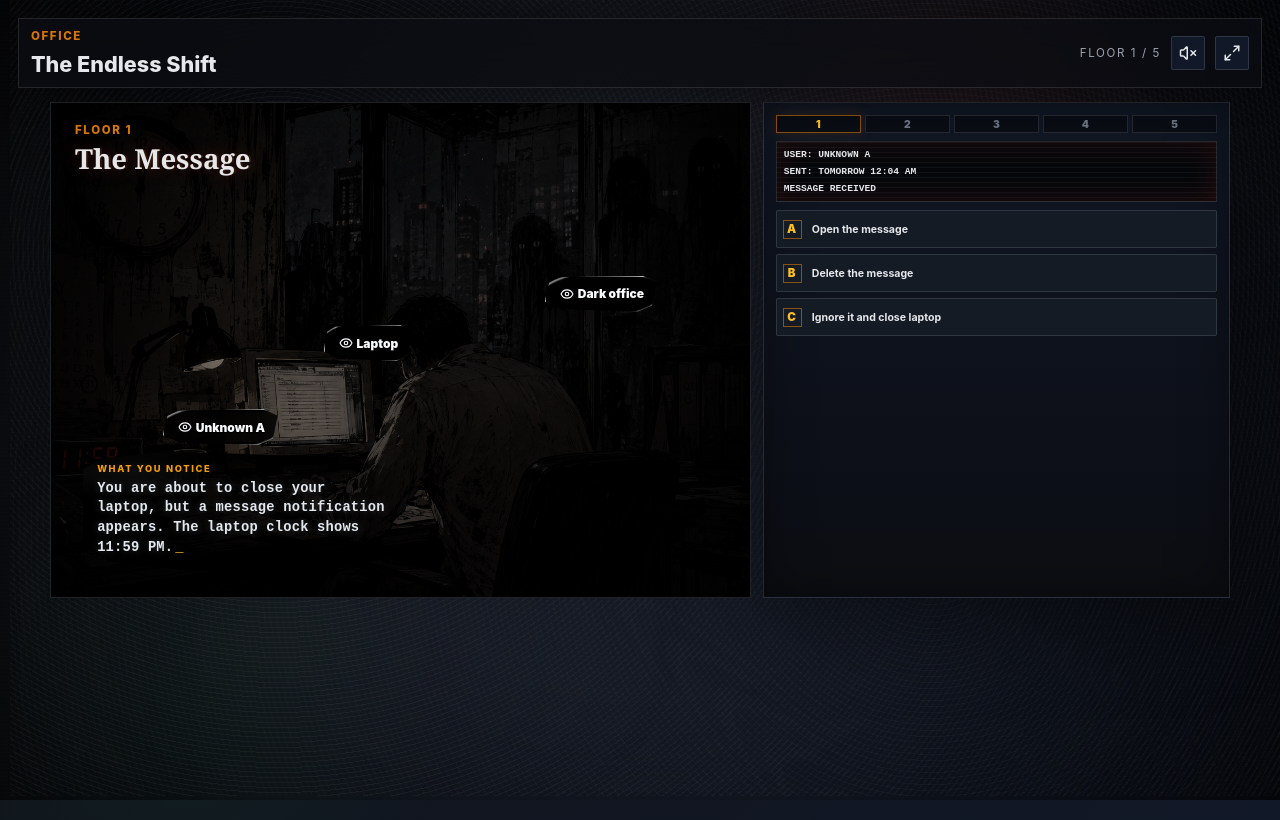
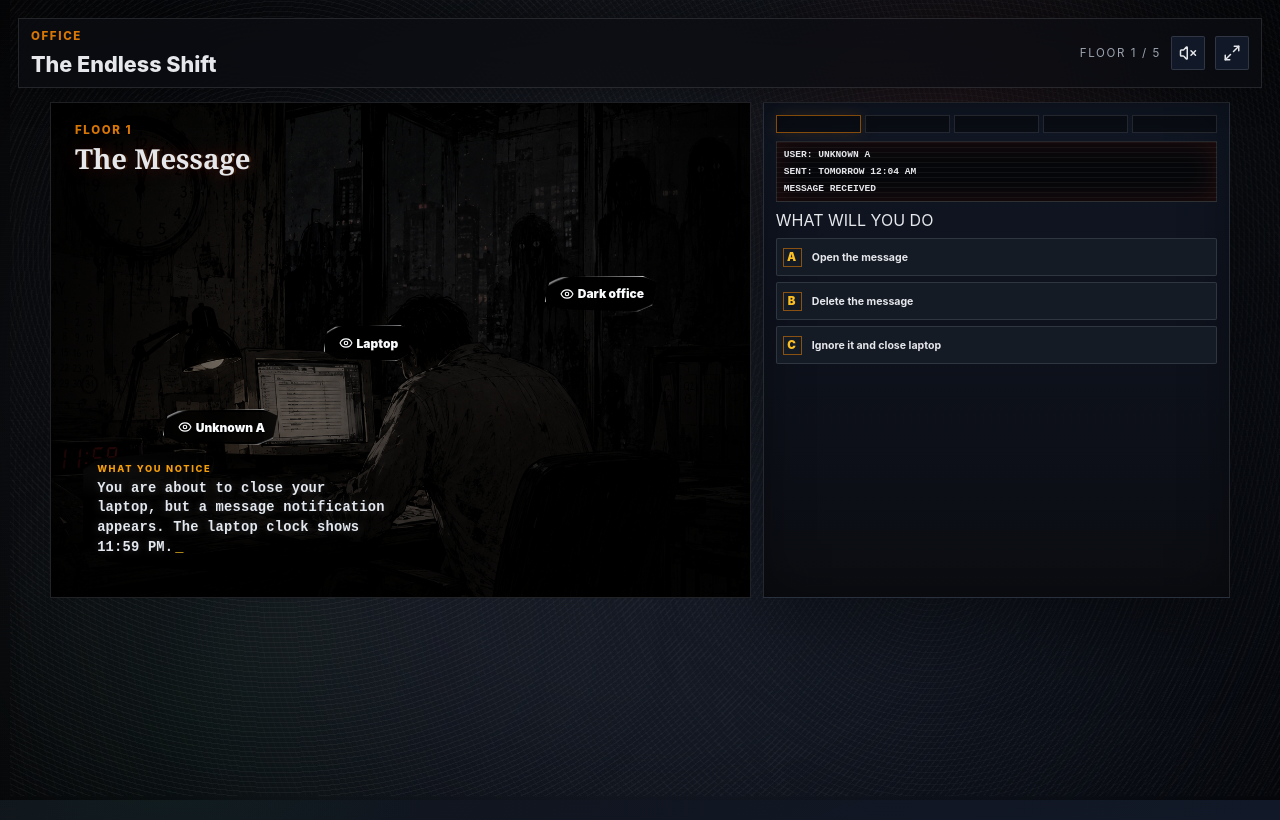
Before and after one commit to Money0707/Endless-office-game, a React (Vite) app: page / in a window 1280 px wide. Both pictures are taken after a click on the button "START". Built offline with nearby package versions, Linux system fonts and the light colour scheme.

Commit message:
Use progress dots and add choices heading

```diff
--- a/src/main.tsx
+++ b/src/main.tsx
@@ -375,6 +375,7 @@ function GameScene({
         <ProgressIndicator scene={scene} />
         <Terminal lines={scene.terminal} />
 
+        {scene.options.length > 0 && <p className="choicesKicker">WHAT WILL YOU DO</p>}
         <div className="choicesList">
           {scene.options.map((option) => (
             <button className="choiceButton" key={option.key} onClick={() => onChoose(option.key)}>
@@ -401,9 +402,7 @@ function ProgressIndicator({ scene }: { scene: StoryScene }) {
   return (
     <div className="progressTrack" aria-label="Progress indicator">
       {[1, 2, 3, 4, 5].map((floor) => (
-        <span className={floor <= activeFloor ? 'active' : ''} key={floor}>
-          {floor}
-        </span>
+        <span className={floor <= activeFloor ? 'active' : ''} key={floor} aria-label={`Step ${floor}`} />
       ))}
     </div>
   );
```
